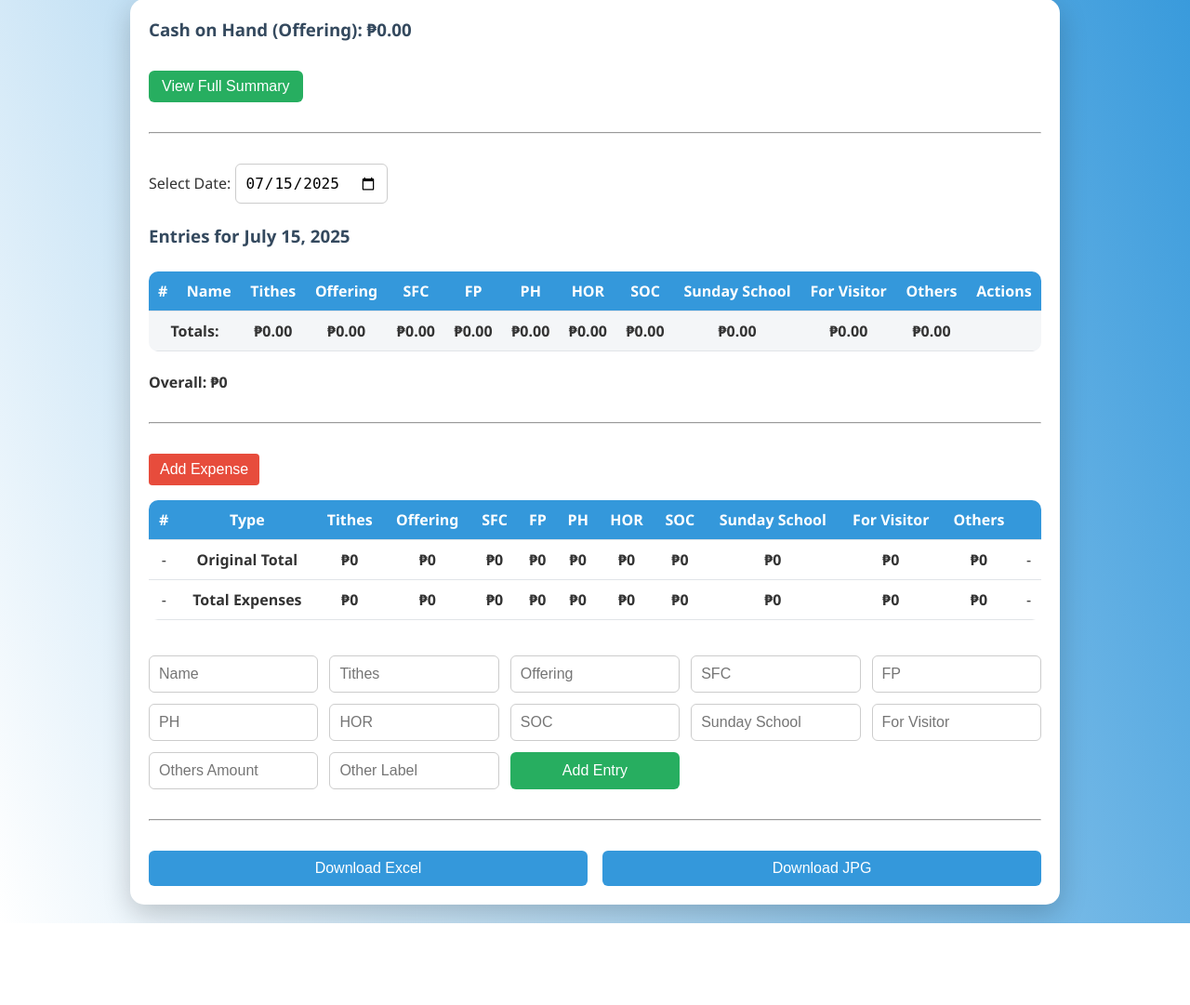
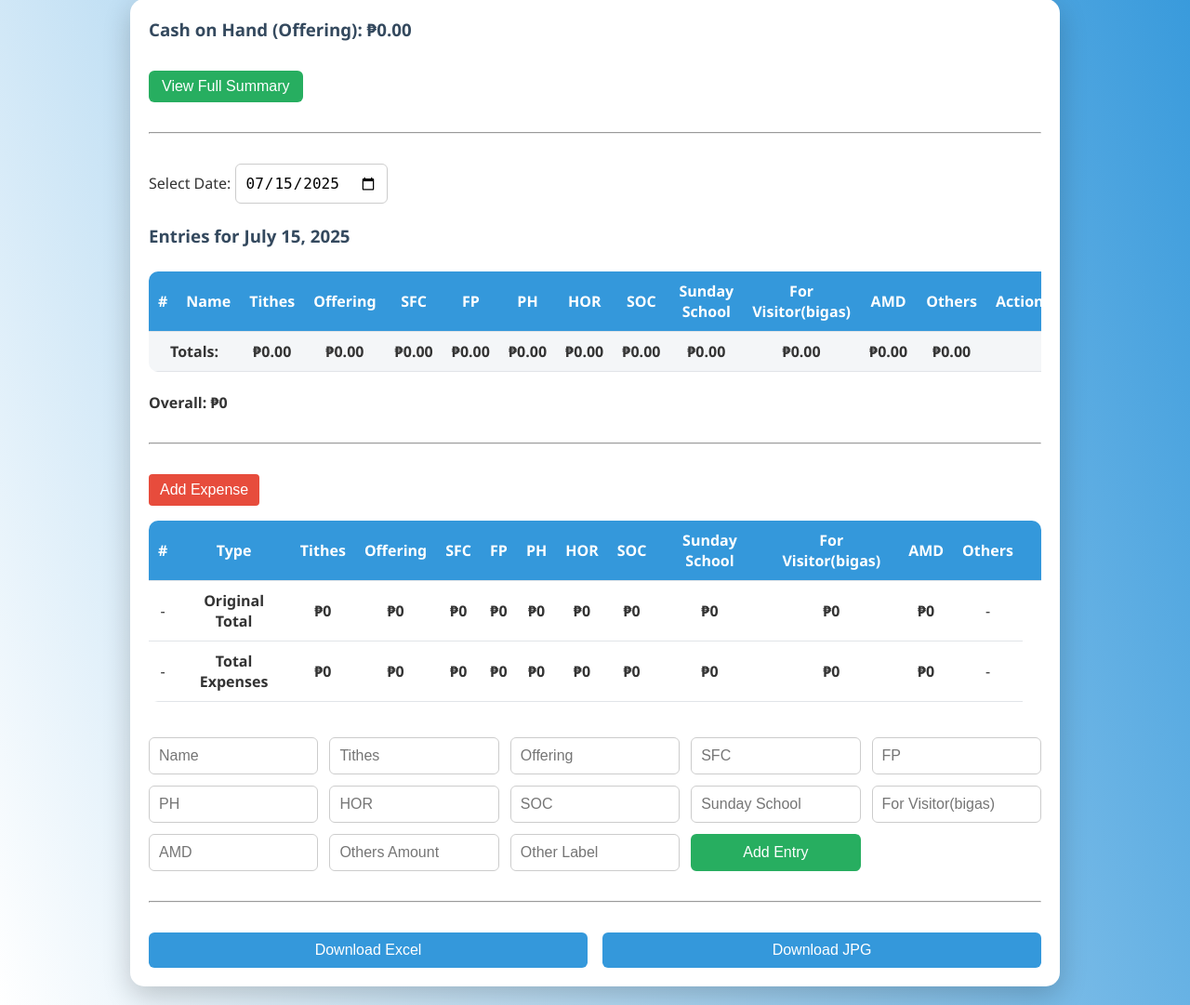
Before and after one commit to abiezer123/finance, a Flask app: page / in a window 1280 px wide. Shown: the part 118-1199 px from the top of the page at 93% size. Before the commit the page ends 1111 px from the top, so only its background shows below. Run offline with Flask 3, Linux system fonts and the light colour scheme; the visitor is signed in with stand-in values (Sample User, id 1); data that the repository does not hold is empty; some libraries are stand-ins or nearby versions.

Commit message:
with amd

```diff
--- a/app.py
+++ b/app.py
@@ -52,7 +52,8 @@ def index():
             "others": get_float(request.form.get("others")),
             "others_label": request.form.get("others_label", ""),
             "sundayschool": get_float(request.form.get("sundayschool")),
-            "for_visitor": get_float(request.form.get("for_visitor"))
+            "for_visitor": get_float(request.form.get("for_visitor")),
+            "amd": get_float(request.form.get("amd"))
         }
 
         mongo.db.entries.insert_one(data)
@@ -80,7 +81,7 @@ def index():
         e["_id"] = str(e["_id"])
 
     # Compute original totals
-    categories = ["tithes", "offering", "sfc", "fp", "ph", "hor", "soc", "others", "sundayschool", "for_visitor"]
+    categories = ["tithes", "offering", "sfc", "fp", "ph", "hor", "soc", "others", "sundayschool", "for_visitor", "amd"]
     original_totals = {cat: sum(e.get(cat, 0) for e in entries) for cat in categories}
 
     # Compute expenses per category
@@ -131,7 +132,9 @@ def edit(id):
         "others": get_float(request.form.get("others")),
         "others_label": request.form.get("others_label"),
         "sundayschool": get_float(request.form.get("sundayschool")),
-        "for_visitor": get_float(request.form.get("for_visitor"))
+        "for_visitor": get_float(request.form.get("for_visitor")),
+        "amd": get_float(request.form.get("amd"))
+
     }
 
     mongo.db.entries.update_one({"_id": ObjectId(id)}, {"$set": updated})
@@ -153,6 +156,9 @@ def download(date):
         "ph": sum(e.get("ph", 0) for e in entries),
         "hor": sum(e.get("hor", 0) for e in entries),
         "soc": sum(e.get("soc", 0) for e in entries),
+        "amd": sum(e.get("amd", 0) for e in entries),
+        "sundayschool": sum(e.get("sundayschool", 0) for e in entries),
+        "for_visitor": sum(e.get("for_visitor", 0) for e in entries),
         "others_label": "—",
         "others": sum(e.get("others", 0) for e in entries)
     }
@@ -210,8 +216,7 @@ def delete_expense(id):
 
 @app.route("/api/alltime-summary")
 def alltime_summary():
-    categories = ["tithes", "offering", "sfc", "fp", "ph", "hor", "soc", "sundayschool", "for_visitor", "others"]
-
+    categories = ["tithes", "offering", "sfc", "fp", "ph", "hor", "soc", "others", "sundayschool", "for_visitor", "amd"]
     # Get all unique dates
     entry_dates = mongo.db.entries.distinct("date")
     expense_dates = mongo.db.expenses.distinct("date")
--- a/static/script.js
+++ b/static/script.js
@@ -141,7 +141,7 @@ function updateTable(data) {
     const totals = {
         tithes: 0, offering: 0, sfc: 0, fp: 0,
         ph: 0, hor: 0, soc: 0, others: 0,
-        sundayschool: 0, for_visitor: 0
+        sundayschool: 0, for_visitor: 0, amd: 0
     };
 
     data.forEach((row, index) => {
@@ -155,6 +155,7 @@ function updateTable(data) {
         totals.others += row.others || 0;
         totals.sundayschool += row.sundayschool || 0;
         totals.for_visitor += row.for_visitor || 0;
+        totals.amd += row.amd || 0;
 
         const tr = document.createElement("tr");
         tr.innerHTML = `
@@ -169,6 +170,7 @@ function updateTable(data) {
             <td>${row.soc ? `₱${parseFloat(row.soc).toFixed(2)}` : ""}</td>
             <td>${row.sundayschool ? `₱${parseFloat(row.sundayschool).toFixed(2)}` : ""}</td>
             <td>${row.for_visitor ? `₱${parseFloat(row.for_visitor).toFixed(2)}` : ""}</td>
+            <td>${row.amd ? `₱${parseFloat(row.amd).toFixed(2)}` : ""}</td>
             <td>${row.others ? `₱${parseFloat(row.others).toFixed(2)} (${row.others_label || "N/A"})` : ""}</td>
             <td><button onclick="confirmDelete(${index})" style="background-color: #e74c3c; color: white; border: none; padding: 5px 10px; cursor: pointer;">Delete</button></td>
         `;
@@ -188,6 +190,7 @@ function updateTable(data) {
             <td>₱${totals.soc.toFixed(2)}</td>
             <td>₱${totals.sundayschool.toFixed(2)}</td>
             <td>₱${totals.for_visitor.toFixed(2)}</td>
+            <td>₱${totals.amd.toFixed(2)}</td>
             <td>₱${totals.others.toFixed(2)}</td>
             <td></td>
         </tr>
--- a/templates/category_summary.html
+++ b/templates/category_summary.html
@@ -37,7 +37,7 @@
             <option value="hor">HOR</option>
             <option value="soc">SOC</option>
             <option value="sundayschool">Sunday School</option>
-            <option value="for_visitor">For Visitor</option>
+            <option value="for_visitor">For Visitor(bigas)</option>
             <option value="others">Others</option>
         </select>
 
--- a/templates/index.html
+++ b/templates/index.html
@@ -81,7 +81,8 @@
                         <th>HOR</th>
                         <th>SOC</th>
                         <th>Sunday School</th>
-                        <th>For Visitor</th>
+                        <th>For Visitor(bigas)</th>
+                        <th>AMD</th>
                         <th>Others</th>
                         <th>Actions</th>
                     </tr>
@@ -98,13 +99,21 @@
                         <td>{{ entry.ph }}</td>
                         <td>{{ entry.hor }}</td>
                         <td>{{ entry.soc }}</td>
+                        <td>{{ entry.sundayschool }}</td>
+                        <td>{{ entry.for_visitor }}</td>
+                        <td>{{ entry.amd }}</td>
                         <td>{{ entry.others }} ({{ entry.others_label or 'N/A' }})</td>
                         <td>
-                            <!-- Edit/Delete buttons can be added here -->
+                            <!-- ✅ Place your delete button here -->
+                            <button onclick="deleteEntry('{{ entry._id }}')"
+                                style="background-color:#e74c3c; color:white; border:none; padding:5px 10px; border-radius:4px; cursor:pointer;">
+                                Delete
+                            </button>
                         </td>
                     </tr>
                     {% endfor %}
                 </tbody>
+
                 <tfoot>
                     <tr>
                         <td><strong>Totals:</strong></td>
@@ -118,6 +127,7 @@
                         <td>{{ original_totals.soc }}</td>
                         <td>{{ original_totals.sundayschool }}</td>
                         <td>{{ original_totals.for_visitor }}</td>
+                        <td>{{ original_totals.amd }}</td>
                         <td>{{ original_totals.others }}</td>
                         <td></td>
                     </tr>
@@ -148,7 +158,8 @@
                         <th>HOR</th>
                         <th>SOC</th>
                         <th>Sunday School</th>
-                        <th>For Visitor</th>
+                        <th>For Visitor(bigas)</th>
+                        <th>AMD</th>
                         <th>Others</th>
                         <th></th>
                     </tr>
@@ -175,7 +186,8 @@
             <input type="number" step="any" name="hor" id="hor" placeholder="HOR">
             <input type="number" step="any" name="soc" id="soc" placeholder="SOC">
             <input type="number" step="any" name="sundayschool" id="sundayschool" placeholder="Sunday School">
-            <input type="number" step="any" name="for_visitor" id="for_visitor" placeholder="For Visitor">
+            <input type="number" step="any" name="for_visitor" id="for_visitor" placeholder="For Visitor(bigas)">
+            <input type="number" step="any" name="amd" id="amd" placeholder="AMD">
             <input type="number" step="any" name="others" id="others" placeholder="Others Amount">
 
             <input type="text" name="others_label" id="other-label" placeholder="Other Label">
@@ -206,7 +218,8 @@
                         <option value="hor">HOR</option>
                         <option value="soc">SOC</option>
                         <option value="sundayschool">Sunday School</option>
-                        <option value="for_visitor">For Visitor</option>
+                        <option value="for_visitor">For Visitor(bigas)</option>
+                        <option value="amd">AMD</option>
                         <option value="others">Others</option>
                     </select><br><br>
                     <button type="submit">Submit</button>
```
Also changed, not shown: static/login.css (+4 -5 lines).
